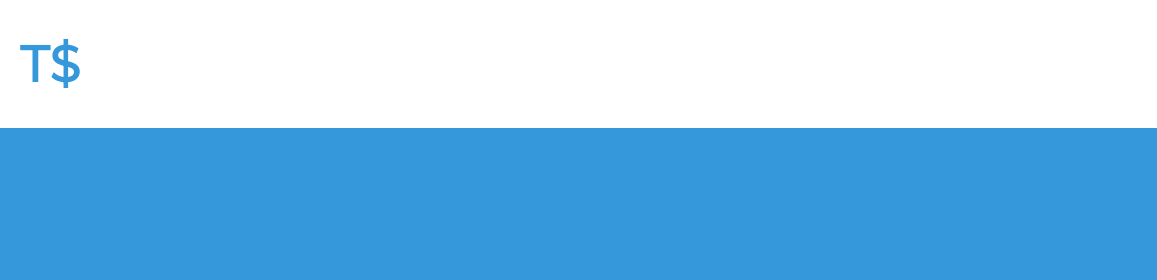
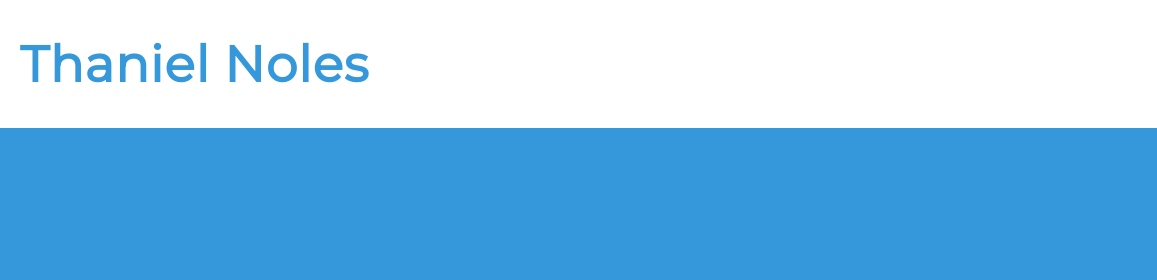
Before and after one commit to tnoles/my-portfolio, a plain HTML site: page index.html in a window 1280 px wide. Shown: the top 280 px of the page, 0-1157 px from the left. Drawn offline with Linux system fonts and the light colour scheme.

Commit message:
test update

```diff
--- a/index.html
+++ b/index.html
@@ -15,7 +15,7 @@
     <main class="overflow--auto">
       <h1 class="color--skyBlue section__heading--largest">
         <!--Your name goes here -->
-        T$
+        Thaniel Noles
       </h1>
 
       <ul class="section--social">
```
